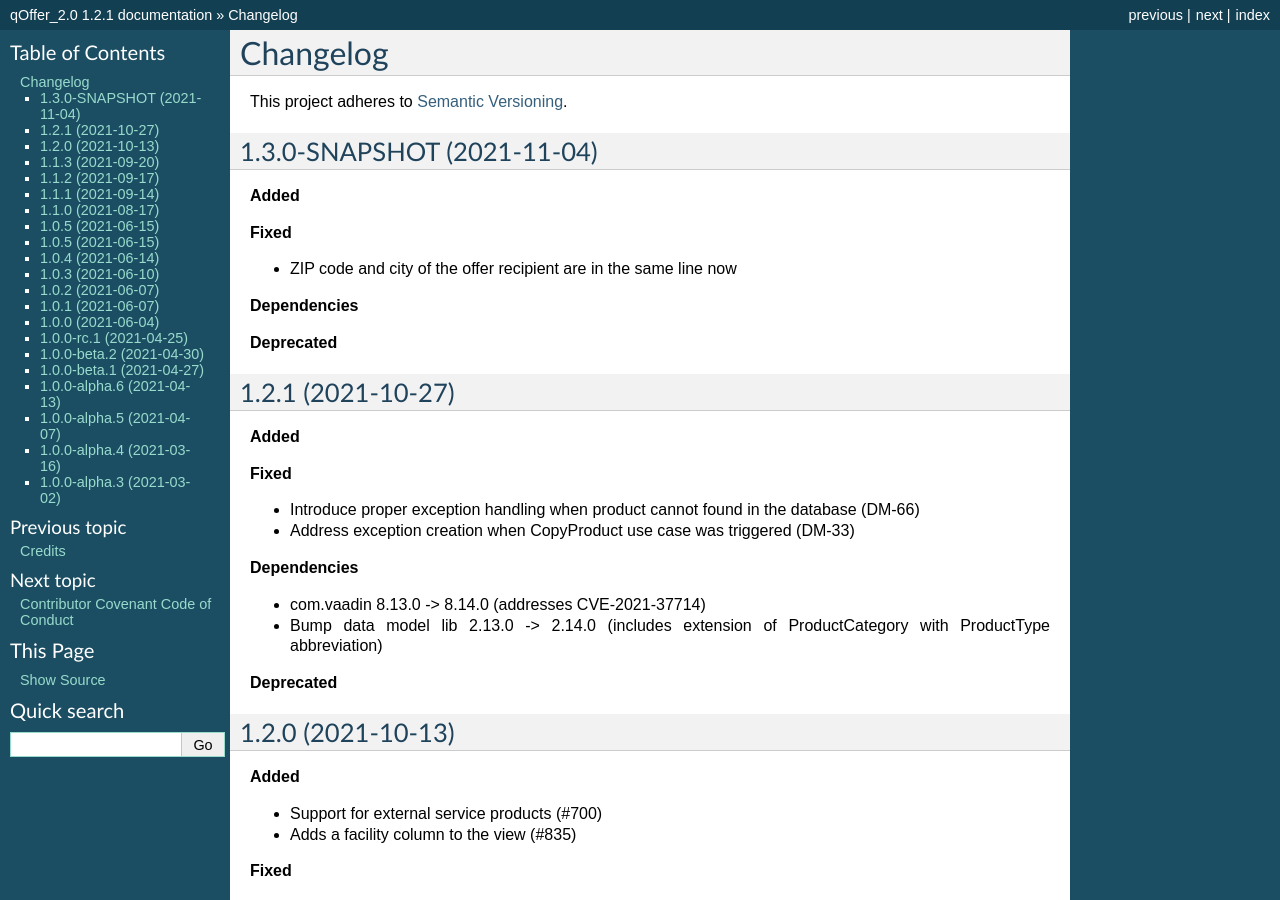
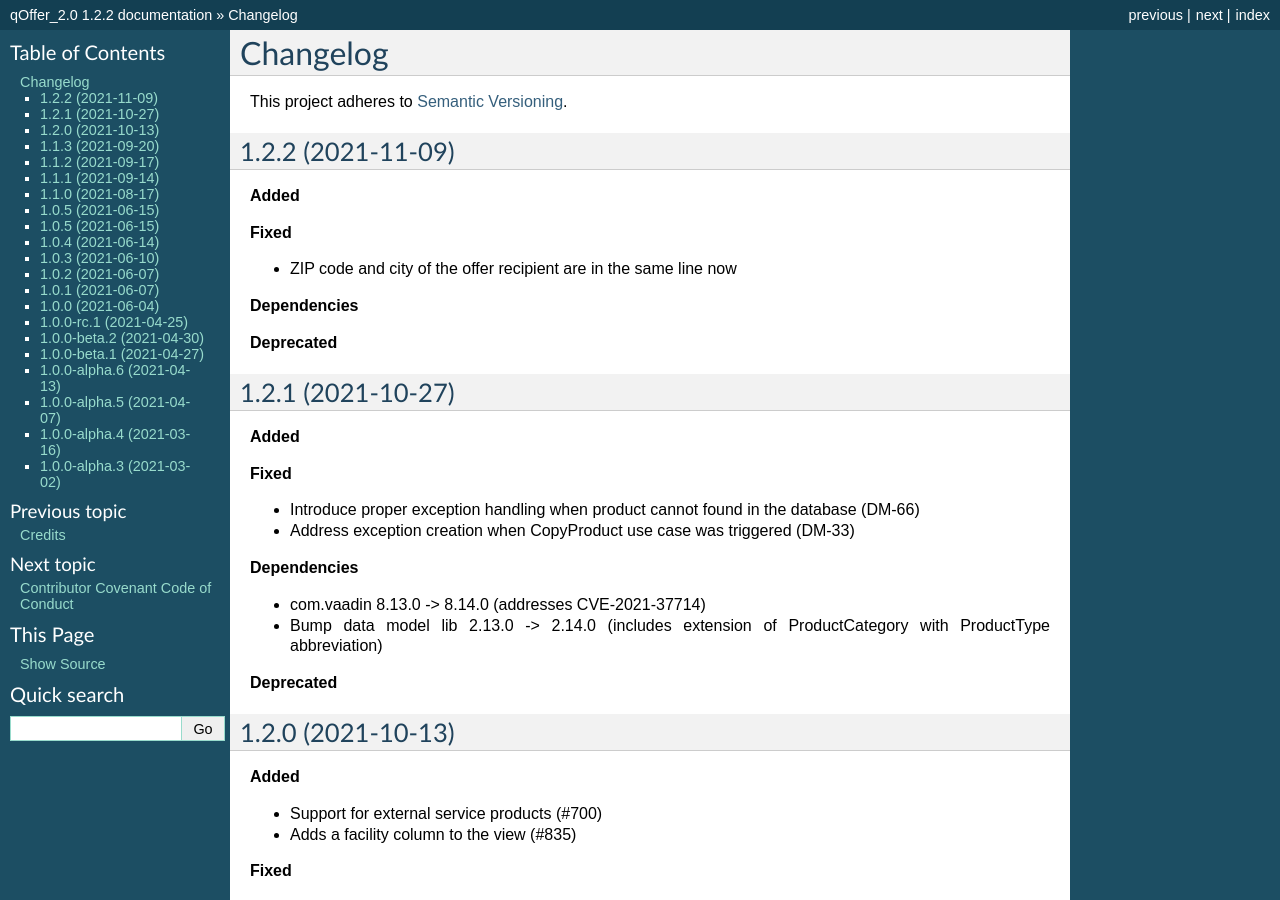
Before and after one commit to qbicsoftware/offer-manager-2-portlet, a Sphinx documentation site: the page built from docs/changelog.rst, in a window 1280 px wide and 900 px high. Built offline with Sphinx 7.4.7, drawn with Linux system fonts in a browser that asks for light colours; some of the changed text lies outside the part shown.

Commit message:
Bump version from 1.2.1 to 1.2.2

```diff
--- a/CHANGELOG.rst
+++ b/CHANGELOG.rst
@@ -4,8 +4,8 @@ Changelog
 
 This project adheres to `Semantic Versioning <https://semver.org/>`_.
 
-1.3.0-SNAPSHOT (2021-11-04)
----------------------------
+1.2.2 (2021-11-09)
+------------------
 
 **Added**
 
@@ -16,6 +16,7 @@ This project adheres to `Semantic Versioning <https://semver.org/>`_.
 **Dependencies**
 
 **Deprecated**
+
 
 1.2.1 (2021-10-27)
 ------------------
--- a/docs/conf.py
+++ b/docs/conf.py
@@ -57,9 +57,9 @@ author = "Jennifer Bödker"
 # the built documents.
 #
 # The short X.Y version.
-version = '1.2.1'
+version = '1.2.2'
 # The full version, including alpha/beta/rc tags.
-release = '1.2.1'
+release = '1.2.2'
 
 
 # The language for content autogenerated by Sphinx. Refer to documentation
--- a/pom.xml
+++ b/pom.xml
@@ -8,7 +8,7 @@
 		<module>offer-manager-app</module>
 	</modules>
 	<artifactId>offer-manager</artifactId>
-	<version>1.2.1</version> <!-- <<QUBE_FORCE_BUMP>> -->
+	<version>1.2.2</version> <!-- <<QUBE_FORCE_BUMP>> -->
 	<groupId>life.qbic</groupId>
 	<name>The new offer manager</name>
 	<url>http://github.com/qbicsoftware/qOffer_2.0</url>
--- a/qube.cfg
+++ b/qube.cfg
@@ -1,5 +1,5 @@
 [bumpversion]
-current_version = 1.2.1
+current_version = 1.2.2
 
 [bumpversion_files_whitelisted]
 dot_qube = .qube.yml
```
Also changed, not shown: .qube.yml, 2 other files.
